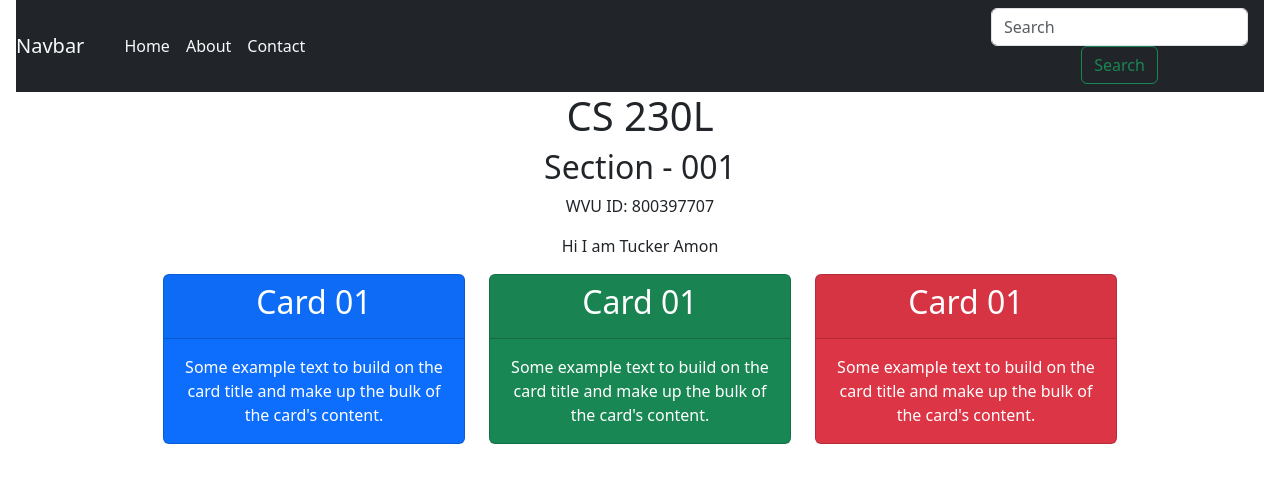
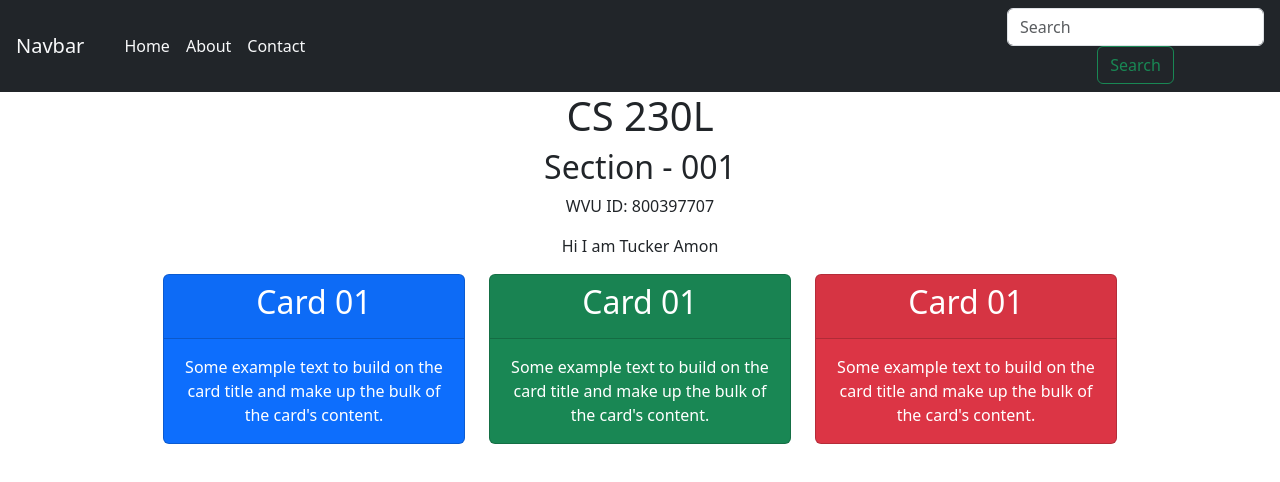
Before and after one commit to tuckeramon/CS230LGroup7, a React (Create React App) app: page / in a window 1280 px wide. Shown: the top 482 px of the page. Built offline with nearby package versions, Linux system fonts and the light colour scheme.

Commit message:
More margins :)

```diff
--- a/src/Navbar.js
+++ b/src/Navbar.js
@@ -1,8 +1,8 @@
 function Navbar(){
 
     return(
-        <nav class="navbar navbar-expand-lg navbar-darl bg-dark mx-3">
-            <a class="navbar-brand text-light" href="#">Navbar</a>
+        <nav class="navbar navbar-expand-lg navbar-darl bg-dark">
+            <a class="navbar-brand text-light mx-3" href="#">Navbar</a>
             <button class="navbar-toggler" type="button" data-toggle="collapse" data-target="#navbarSupportedContent" aria-controls="navbarSupportedContent" aria-expanded="false" aria-label="Toggle navigation">
                 <span class="navbar-toggler-icon"></span>
             </button>
```
